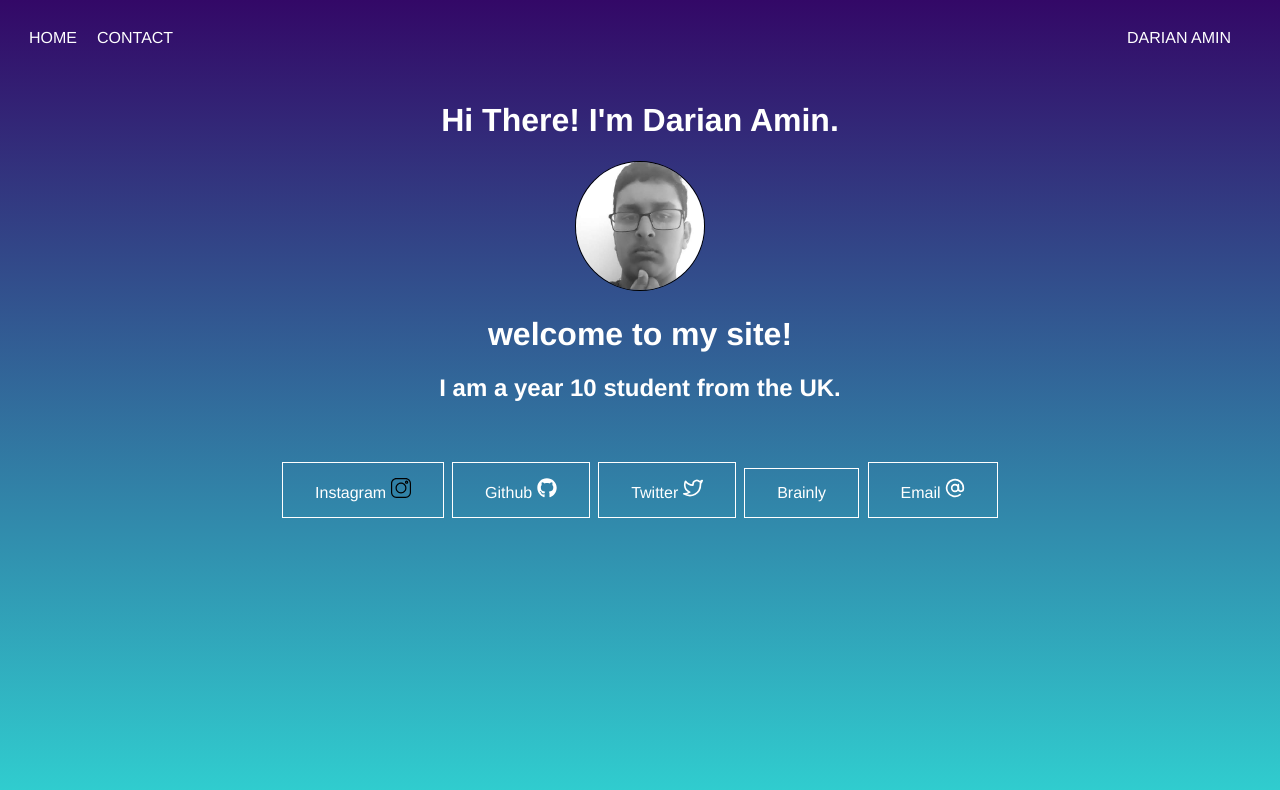
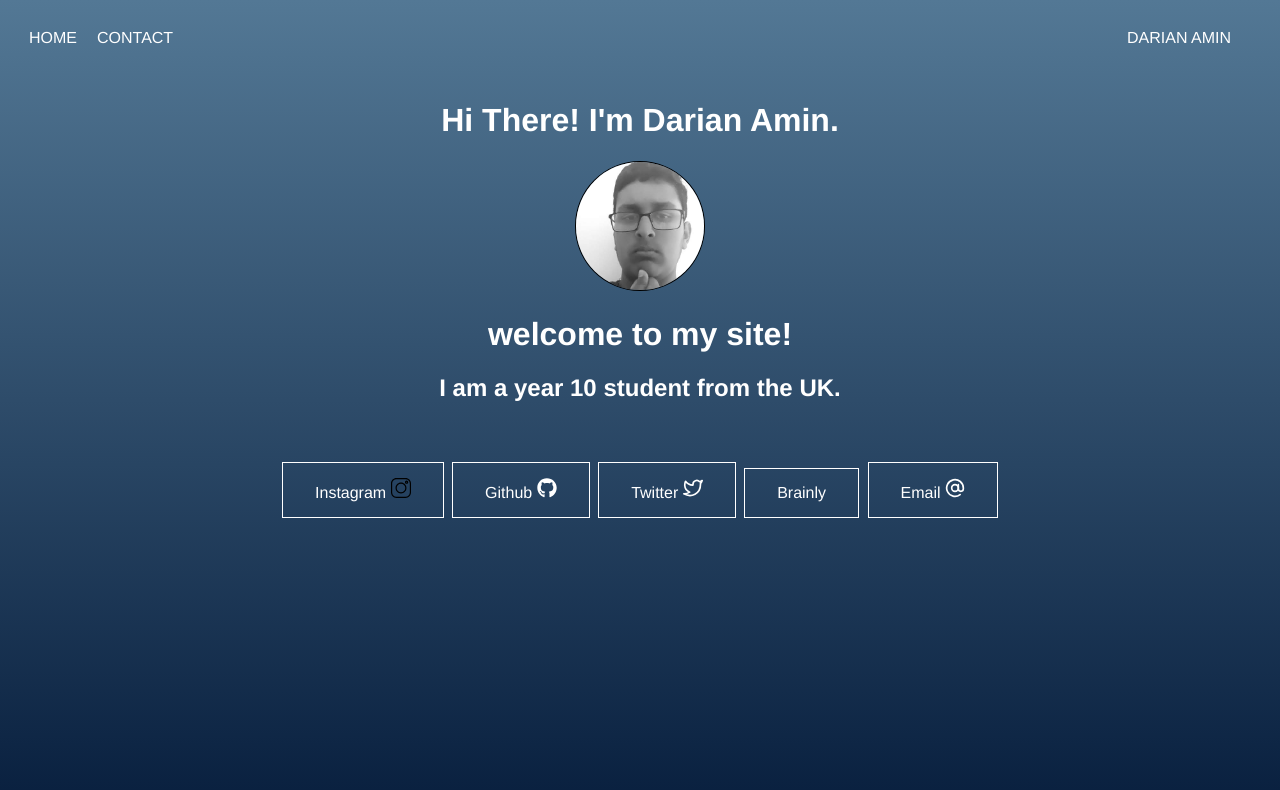
Before and after one commit to DarianAmin/darianamin.me, a plain HTML site: page Index.html in a window 1280 px wide. Drawn offline with Linux system fonts and the light colour scheme.

Commit message:
Updated Gradient

```diff
--- a/styles.css
+++ b/styles.css
@@ -19,8 +19,8 @@ body{
   margin: 0;
   padding: 0;
   height: 200px;
-  background-color: #c06c84;
-  background-image: linear-gradient(to top, #30cfd0 0%, #330867 100%);
+  background-color:  #537895;
+  background-image: linear-gradient(to top, #09203f 0%, #537895 100%);
   color: white;
   min-height: 100vh;
 }
```
